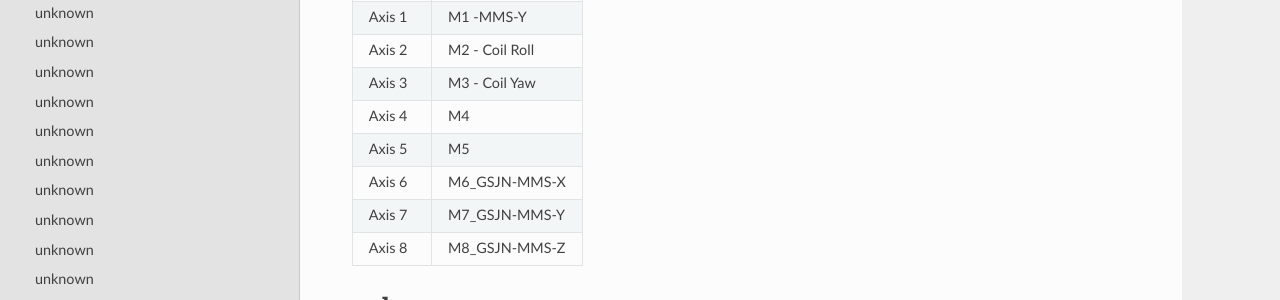
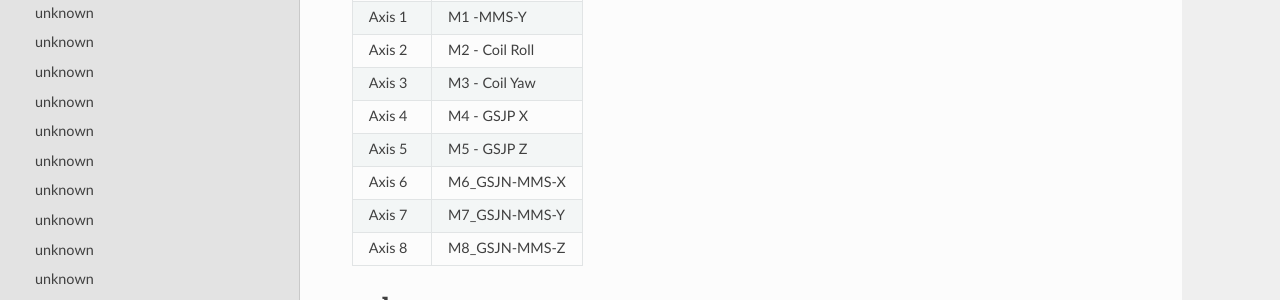
Before and after one commit to pcdshub/plc-summary, a Sphinx documentation site: the page built from docs/source/axes.rst, in a window 1280 px wide and 900 px high, scrolled down 10594 px. Shown: the part 151-451 px from the top of the window. Built offline with Sphinx 7.4.7 and the Read the Docs theme 3.1.0, drawn with Linux system fonts in a browser that asks for light colours; pages that are not in the unit, such as notebooks, are missing from menus.

Commit message:
Updated projects on Thu Mar 13 04:19:21 PDT 2025

```diff
--- a/docs/source/axes.rst
+++ b/docs/source/axes.rst
@@ -625,9 +625,9 @@ Version `unknown <>`_ - `Documentation <>`_
     * - Axis 3
       - M3 - Coil Yaw
     * - Axis 4
-      - M4
-    * - Axis 5
-      - M5
+      - M4 - GSJP X
+    * - Axis 5
+      - M5 - GSJP Z
     * - Axis 6
       - M6_GSJN-MMS-X
     * - Axis 7
```
